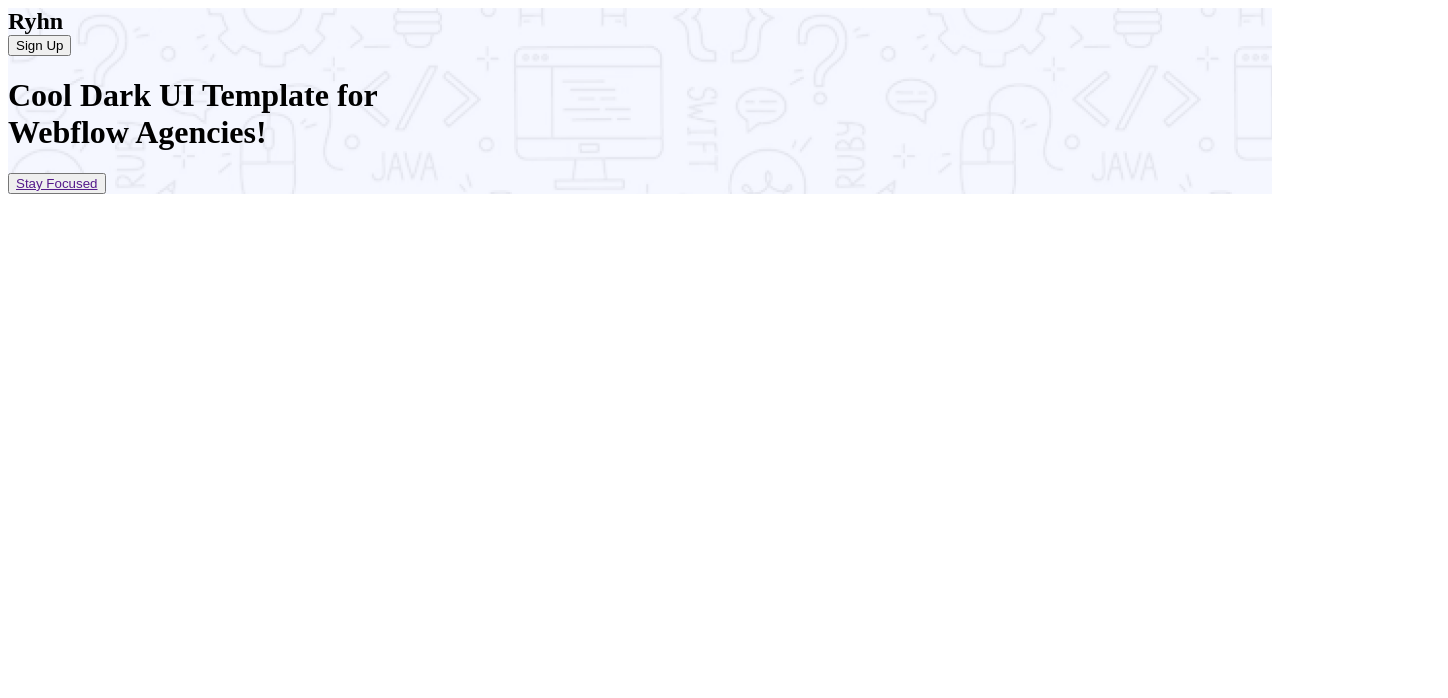
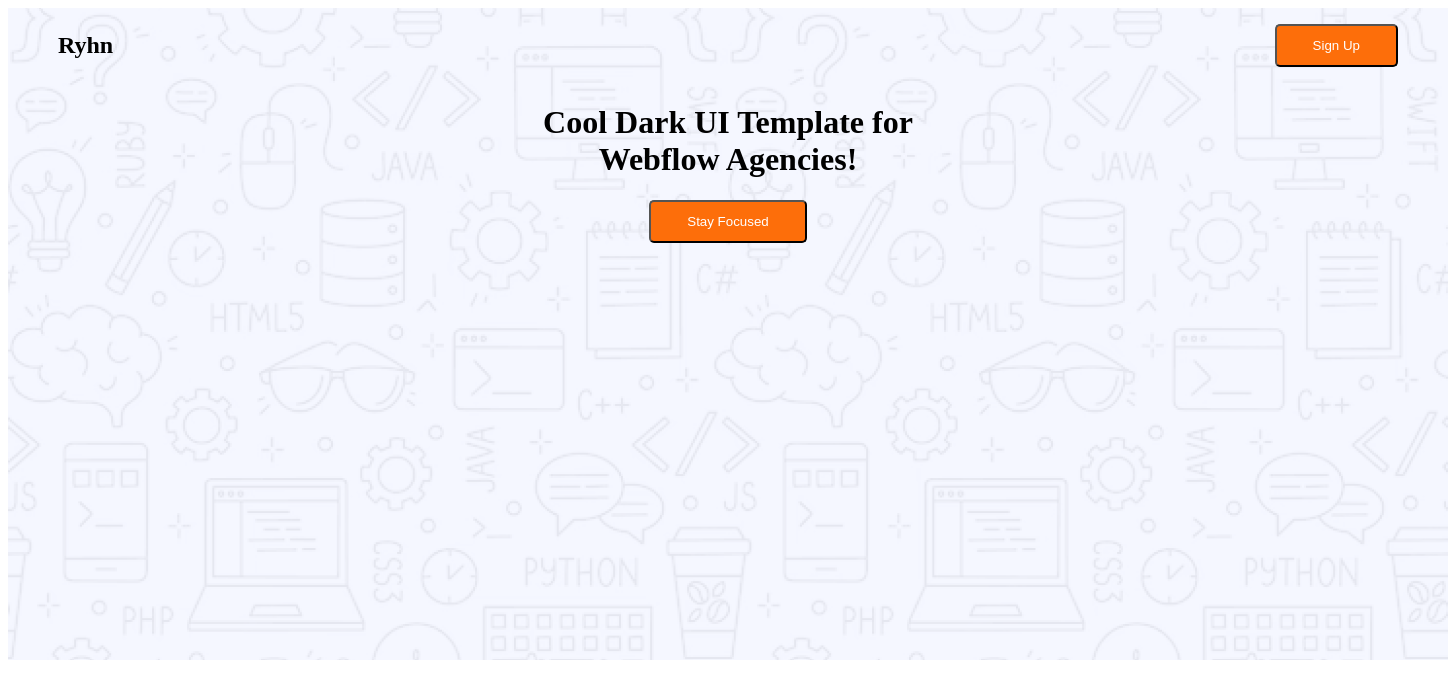
Before and after one commit to Rayhantaluk/ryhn, a plain HTML site: page index.html in a window 1280 px wide. Shown: the whole page, 1448 px wide, since content can reach past the window. Drawn offline with Linux system fonts and the light colour scheme.

Commit message:
added background

```diff
--- a/index.html
+++ b/index.html
@@ -7,15 +7,19 @@
     <link rel="stylesheet" href="styles/web.css">
 </head>
 <body>
-    <header class="header">
-        <div class="logo">Ryhn</div>
-        <button class="btn-primary">Sign Up</button>
-        <div class="content">
-            <h1>Cool Dark UI Template for <br> Webflow Agencies!</h1>
-            <button><a href="" class="btn-focus">Stay Focused</a></button>
-        </div>
+   <header class="hearder">
+    <nav>
+        <h2 class="logo">Ryhn</h2>
+        <ul>
+            <li><a href="" ><button class="btn-primary">Sign Up</button></a></li>
+        </ul>
+    </nav>
 
-    </header>
+    <div class="content">
+        <h1>Cool Dark UI Template for <br> Webflow Agencies!</h1>
+        <a href="" ><button class="focused">Stay Focused</button></a>
+    </div>
+   </header>
     <main>
 
     </main>
--- a/styles/web.css
+++ b/styles/web.css
@@ -1,9 +1,54 @@
-.header{
-    background-image: url(../styles/images/Hero-bg.png);
-    background-repeat: no-repeat;
+/* header{
+    display: flex;
+    justify-content: space-between;
+    align-items: center;
+}  */
+.content{
+    display: flex;
+    align-items: center;
+    justify-content: center;
+    text-align: center;
+    flex-direction: column;
+}
+nav{
+    display: flex;
+    margin: auto;
+    align-items: center;
+    justify-content: space-between;
+
+    padding: 0px 50px;
+}
+nav ul{
+    display: flex;
+}
+nav ul a{
+    text-decoration: none;
+}
+nav ul li {
+    list-style: none;
+}
+.btn-primary{
+    background: #fd6e0a;
+    font-size: bold;
+    color: white;
+    padding: 12px 36px;
+    border-radius: 5px;
 
 }
 .logo{
-    font-weight: bold;
-    font-size: 24px;
+    text: 34;
 }
+.focused{
+    background: #fd6e0a;
+    font-size: bold;
+    color: white;
+    padding: 12px 36px;
+    border-radius: 5px;
+
+}
+.hearder {
+    background-image: url(../styles/images/Hero-bg.png);
+    background-repeat: no-repeat;
+   width: 1440px;
+   height: 749px;
+}
```
